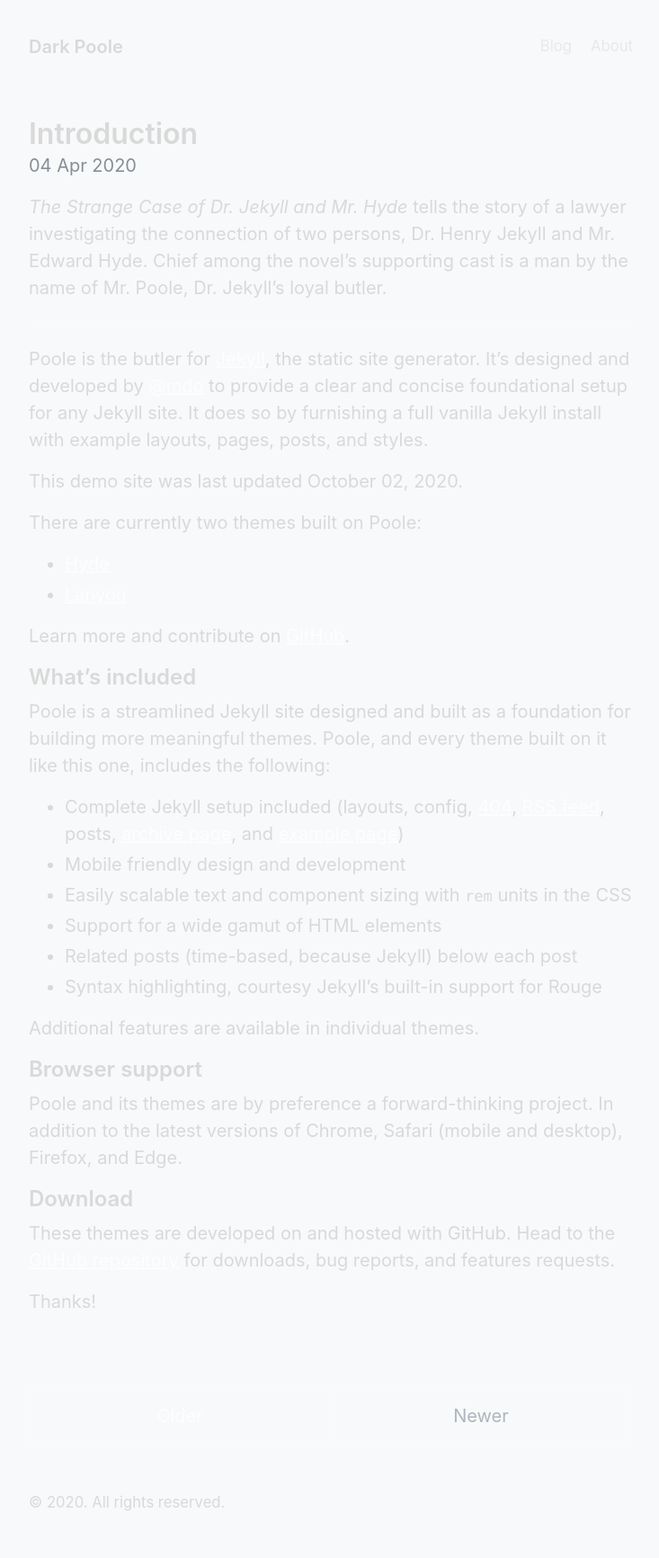
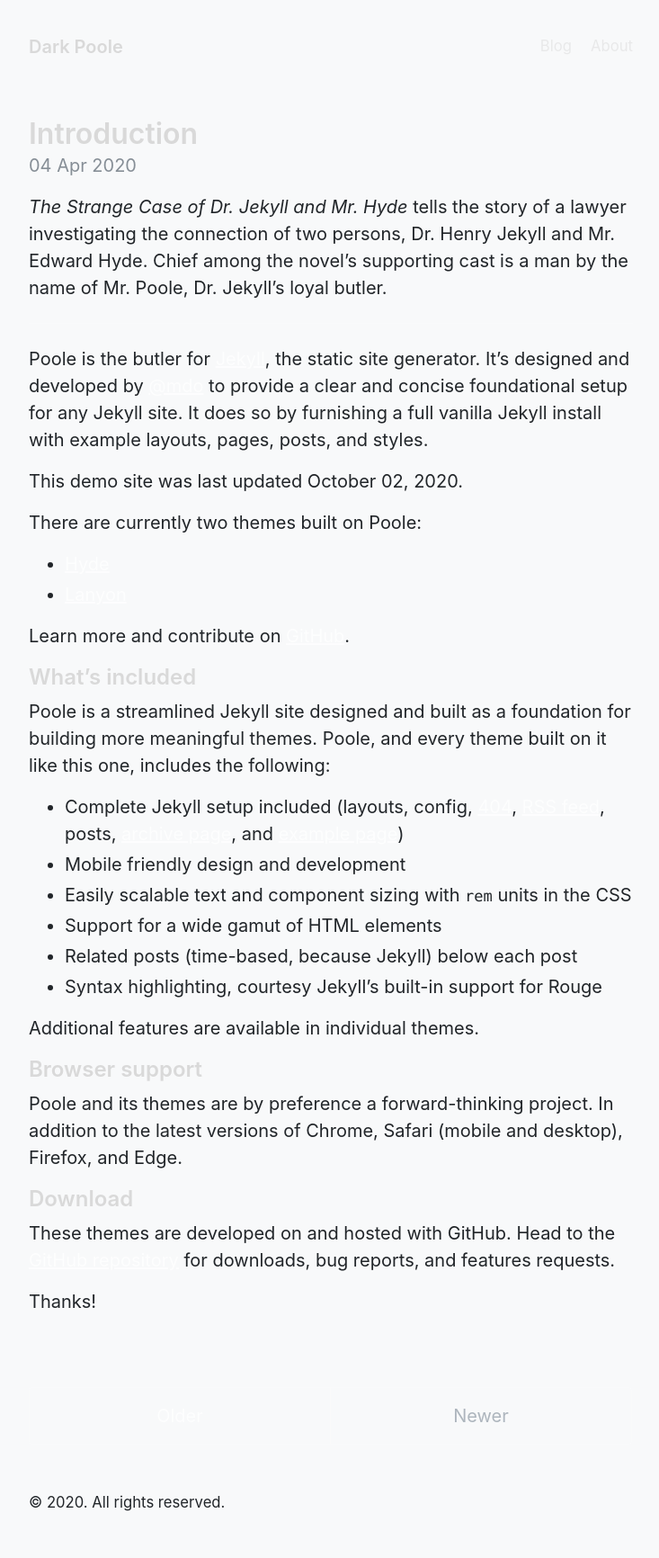
Before and after one commit to ixdwtruong/ixdwtruong.github.io, a Jekyll site: the page built from index.html, in a window 1280 px wide. Shown: the whole page at 90% size, without its empty margins (272-1005 px from the left). Built offline with Jekyll 4.4.1, drawn with Linux system fonts in a browser that asks for light colours; the list of posts is cut into pages by our own code.

Commit message:
Update _variables.scss

```diff
--- a/_sass/_variables.scss
+++ b/_sass/_variables.scss
@@ -58,7 +58,7 @@
 
 // Dark Poole theme
 [data-theme="dark-poole"] {
-  --body-color: var(--dark-poole-002);
+  --body-color: var(--gray-900);
   --body-bg: var(--gray-000);
   --heading-color: var(--dark-poole-002);
   --link-color: var(--dark-poole-link-color);
```
